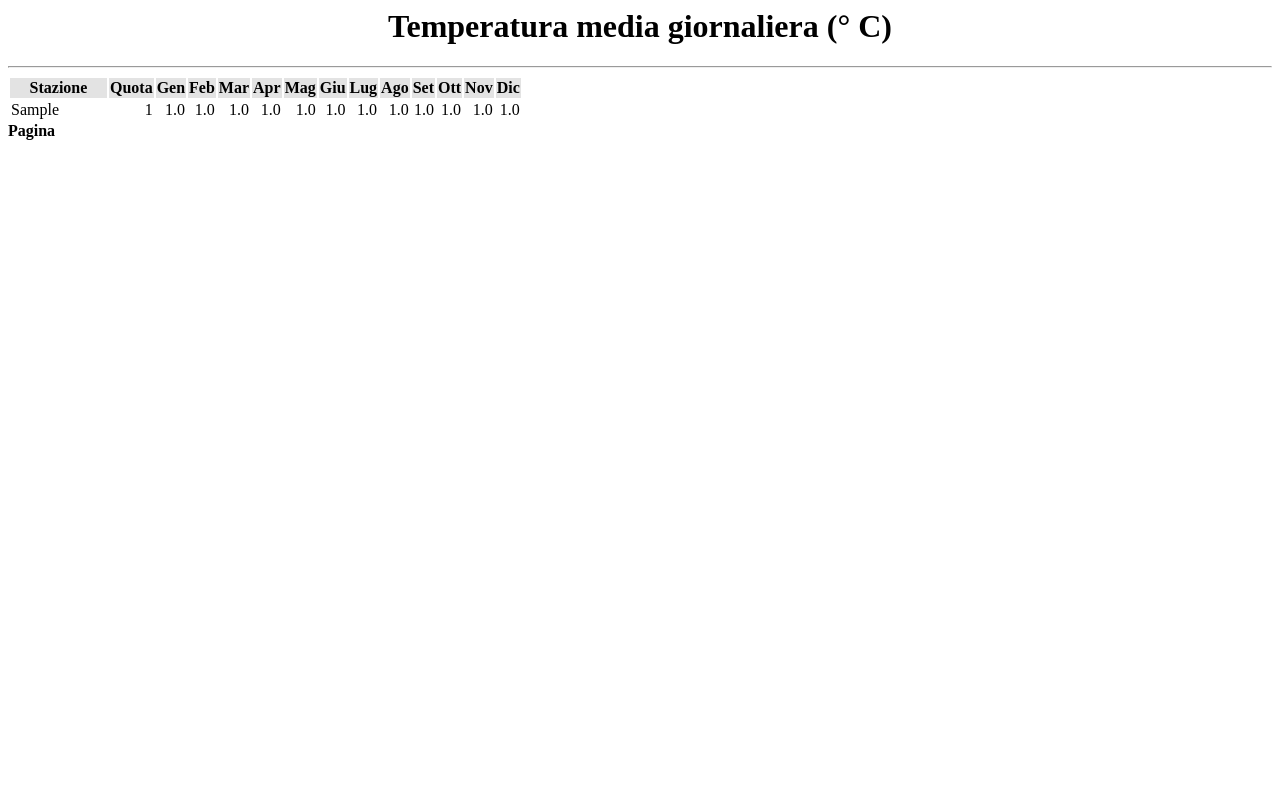
After one commit to MPBA/climaatlas, a Django app: template analysis/templates/analysis/tabelle_temp_pdf.html in a window 1280 px wide. The commit adds this page. Run offline with Django 3.2, Linux system fonts and the light colour scheme; the template is opened without the code that fills it: values that come from a table or form of the project are taken from there, others are empty; tables that the repository leaves empty hold one stand-in row (values such as "Sample post"); parts of the project's set-up code (start-up, migrations or seed data) failed here and were passed over.

Commit message:
export dati temp medie, xls lib, pdf lib

```diff
--- a/analysis/models.py
+++ b/analysis/models.py
@@ -1,6 +1,5 @@
 from django.db import models
 
-# Create your models here.
 
 class TempTxMed(models.Model):
     periodo = models.CharField(max_length=250, blank=True)
@@ -28,12 +27,15 @@ class TempTxMed(models.Model):
     class Meta:
         managed = False
         db_table = 'temp_tx_med'
+        verbose_name = 'Temperatura Media'
+        verbose_name_plural = 'Temperature Medie'
 
 
 class ChiaveIndiciClimatici(models.Model):
     nome_indice_climatico = models.CharField(max_length=250, blank=True, primary_key=True)
     variabile_r = models.CharField(max_length=250, blank=True)
     db_name = models.CharField(max_length=250, blank=True)
+
     class Meta:
         managed = False
         db_table = 'chiave_indici_climatici'
--- /dev/null
+++ b/analysis/templates/analysis/tabelle_temp_pdf.html
@@ -0,0 +1,64 @@
+<html>
+<style>
+    @page {
+        size: a4 landscape;
+        margin: 1.9cm;
+         @frame footer {
+            -pdf-frame-content: footerContent;
+            bottom: 0.4cm;
+            margin-left: 1.9cm;
+            margin-right: 1cm;
+            height: 1cm;
+  }
+}
+</style>
+<body>
+                <h1  style="text-align: center">Temperatura media giornaliera (&deg; C)</h1>
+                <hr>
+                <table class="table table-striped">
+                  <thead>
+                    <tr style="background-color: #e3e3e3; padding-top: 5px;">
+                      <th >Stazione</th>
+                      <th style="text-align: right">Quota</th>
+                      <th style="text-align: right">Gen</th>
+                      <th style="text-align: right">Feb</th>
+                      <th style="text-align: right">Mar</th>
+                      <th style="text-align: right">Apr</th>
+                      <th style="text-align: right">Mag</th>
+                      <th style="text-align: right">Giu</th>
+                      <th style="text-align: right">Lug</th>
+                      <th style="text-align: right">Ago</th>
+                      <th style="text-align: right">Set</th>
+                      <th style="text-align: right">Ott</th>
+                      <th style="text-align: right">Nov</th>
+                      <th style="text-align: right">Dic</th>
+                    </tr>
+                  </thead>
+                  <tbody>
+
+                    {% for t in tabella %}
+                    <tr {% ifequal forloop.counter 1 %} style="padding-top: 5px" {% endifequal %}>
+                      <td width="20%">{{ t.stazione }}</td>
+                      <td style="text-align: right">{{ t.quota|floatformat }}</td>
+                      <td style="text-align: right">{{ t.gen }}</td>
+                      <td style="text-align: right">{{ t.feb }}</td>
+                      <td style="text-align: right">{{ t.mar }}</td>
+                      <td style="text-align: right">{{ t.apr }}</td>
+                      <td style="text-align: right">{{ t.mag }}</td>
+                      <td style="text-align: right">{{ t.giu }}</td>
+                      <td style="text-align: right">{{ t.lug }}</td>
+                      <td style="text-align: right">{{ t.ago }}</td>
+                      <td style="text-align: right">{{ t.sett }}</td>
+                      <td style="text-align: right">{{ t.ott }}</td>
+                      <td style="text-align: right">{{ t.nov }}</td>
+                      <td style="text-align: right">{{ t.dic }}</td>
+                    </tr>
+                    {% endfor %}
+                  </tbody>
+                </table>
+    <!-- /.container -->
+  <div id="footerContent">
+    <b>Pagina <pdf:pagenumber></b>
+  </div>
+</body>
+</html>
--- a/analysis/urls.py
+++ b/analysis/urls.py
@@ -1,8 +1,10 @@
 __author__ = 'droghetti'
 from django.conf.urls import patterns, include, url
-from .views import TabelleIndiciClimaticiView, TempTxMedView
+from .views import TabelleIndiciClimaticiView, TempTxMedView, TempTxMedViewExport
 
-urlpatterns = patterns('climaatlas.analysis.views',
+urlpatterns = patterns('climatlas.analysis.views',
     url(regex='^indici/$', view=TabelleIndiciClimaticiView.as_view(), name='tabelle_indici_climatici'),
     url(regex='^indici/tmedia/$', view=TempTxMedView.as_view(), name='tabelle_indici_tmed'),
+    url(regex='^indici/tmedia/export/(?P<tipo_export>\w+)/$', view=TempTxMedViewExport.as_view(), name='tabelle_indici_tmed_export'),
+
 )
--- a/climatlas/requirements.txt
+++ b/climatlas/requirements.txt
@@ -1,3 +1,5 @@
 Django==1.6.1
 django-menu==0.1.7
 #psycopg2==2.5.2
+xhtml2pdf
+django-export-xls
--- a/climatlas/settings.py
+++ b/climatlas/settings.py
@@ -13,7 +13,7 @@ import os
 BASE_DIR = os.path.dirname(os.path.dirname(__file__))
 
 SITE_NAME = "ClimaAtlas"
-
+SITE_ID = 1
 # Quick-start development settings - unsuitable for production
 # See https://docs.djangoproject.com/en/1.6/howto/deployment/checklist/
 
@@ -39,6 +39,9 @@ INSTALLED_APPS = (
     'django.contrib.sessions',
     'django.contrib.messages',
     'django.contrib.staticfiles',
+    'django.contrib.sites',
+    'django.contrib.flatpages',
+    'export_xls',
     'menu',
     'climatlas',
     'analysis'
@@ -51,6 +54,7 @@ MIDDLEWARE_CLASSES = (
     'django.contrib.auth.middleware.AuthenticationMiddleware',
     'django.contrib.messages.middleware.MessageMiddleware',
     'django.middleware.clickjacking.XFrameOptionsMiddleware',
+    'django.contrib.flatpages.middleware.FlatpageFallbackMiddleware'
 )
 
 TEMPLATE_CONTEXT_PROCESSORS = (
--- a/climatlas/urls.py
+++ b/climatlas/urls.py
@@ -17,3 +17,7 @@ urlpatterns = patterns('',
 
     url(r'^admin/', include(admin.site.urls)),
 )
+
+urlpatterns += patterns('django.contrib.flatpages.views',
+    (r'^(?P<url>.*/)$', 'flatpage'),
+)
```
Also changed, not shown: analysis/templates/analysis/tabelle_temp.html (+13 -2 lines), analysis/views.py (+24 -0 lines), climatlas/templates/flatpages/default.html (added, +9 -0 lines), climatlas/utils.py (+20 -0 lines).
